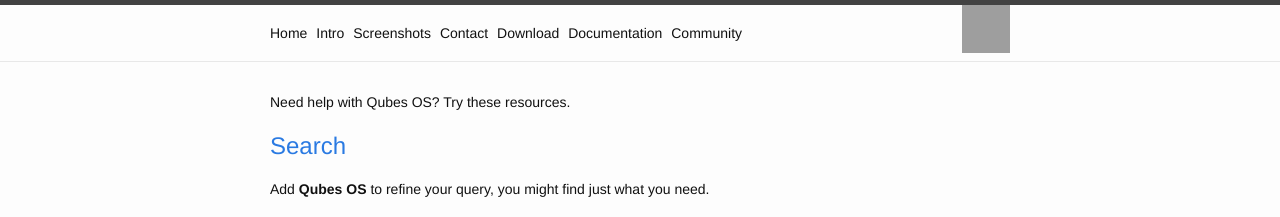
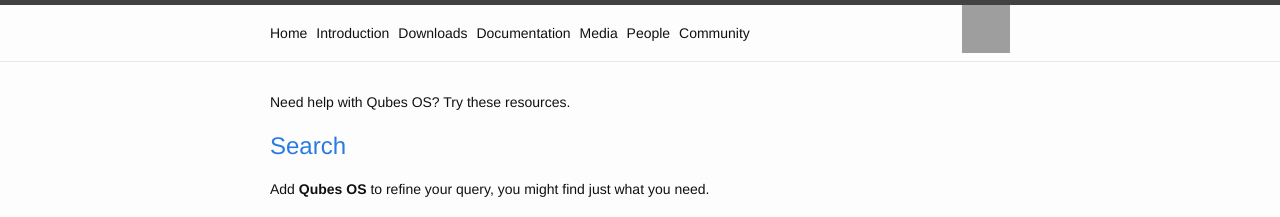
Before and after one commit to QubesOS/qubesos.github.io, a Jekyll site: the page built from community.md, in a window 1280 px wide. Shown: the top 217 px of the page. Built offline with Jekyll 4.4.1, drawn with Linux system fonts in a browser that asks for light colours; grey boxes are pictures that could not be loaded.

Commit message:
Update to reflect new pages

```diff
--- a/_includes/header.html
+++ b/_includes/header.html
@@ -16,12 +16,13 @@
 
       <div class="trigger">
         <a class="page-link" href="{{ "/" | prepend: site.baseurl | prepend: site.url }}">Home</a>
-        <a class="page-link" href="{{ "/doc/SimpleIntro/" | prepend: site.baseurl | prepend: site.url }}">Intro</a>
-        <a class="page-link" href="{{ "/doc/QubesScreenshots/" | prepend: site.baseurl | prepend: site.url }}">Screenshots</a>
-        <a class="page-link" href="{{ "/doc/QubesDevelopers/" | prepend: site.baseurl | prepend: site.url }}">Contact</a>
-        <a class="page-link" href="{{ "/doc/QubesDownloads/" | prepend: site.baseurl | prepend: site.url }}">Download</a>
+        <a class="page-link" href="{{ "/intro/" | prepend: site.baseurl | prepend: site.url }}">Introduction</a>
+        <a class="page-link" href="{{ "/downloads/" | prepend: site.baseurl | prepend: site.url }}">Downloads</a>
         <a class="page-link" href="{{ "/doc/" | prepend: site.baseurl | prepend: site.url }}">Documentation</a>
+        <a class="page-link" href="{{ "/media/" | prepend: site.baseurl | prepend: site.url }}">Media</a>
+        <a class="page-link" href="{{ "/people/" | prepend: site.baseurl | prepend: site.url }}">People</a>
         <a class="page-link" href="{{ "/community/" | prepend: site.baseurl | prepend: site.url }}">Community</a>
+
       </div>
     </nav>
 
```
